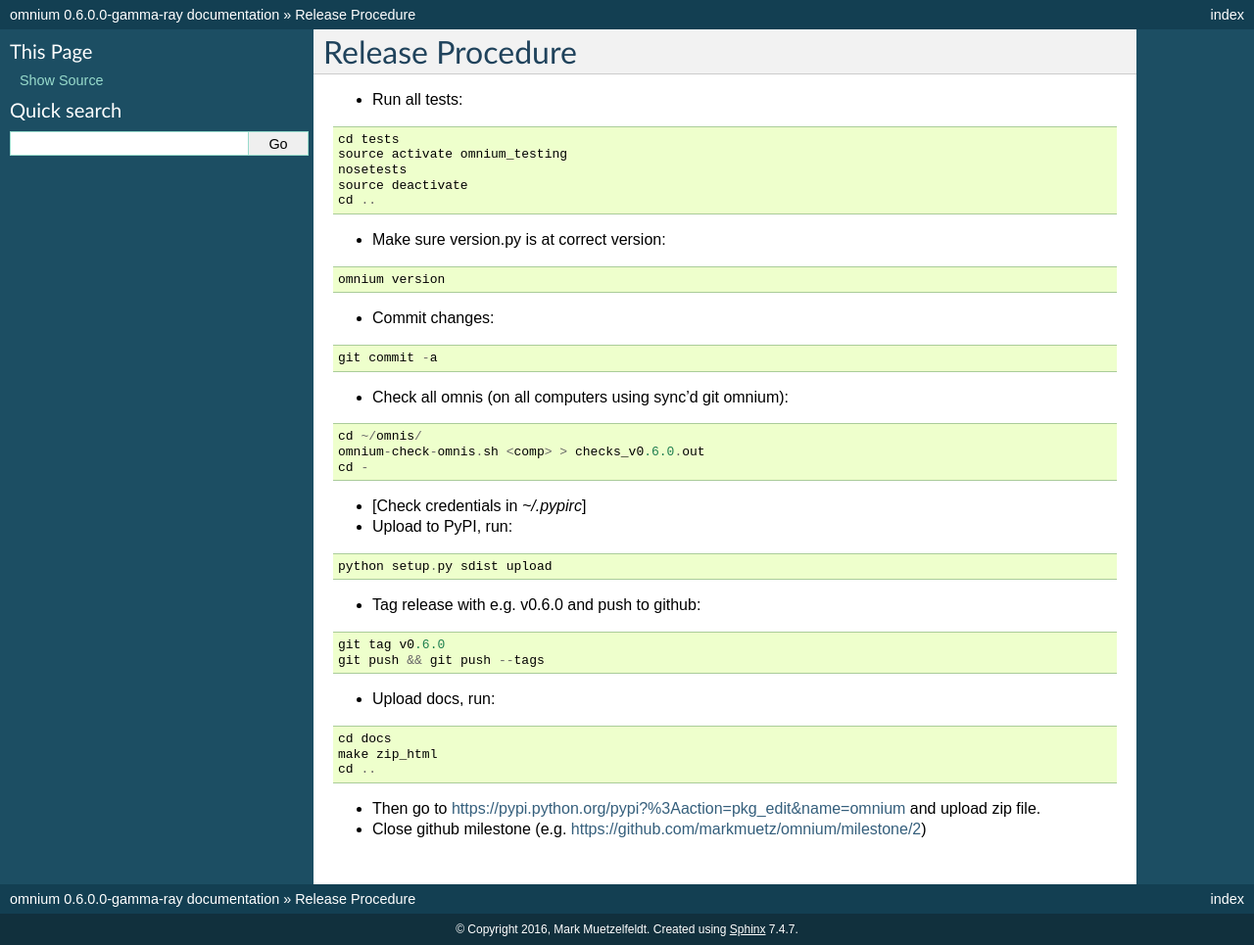
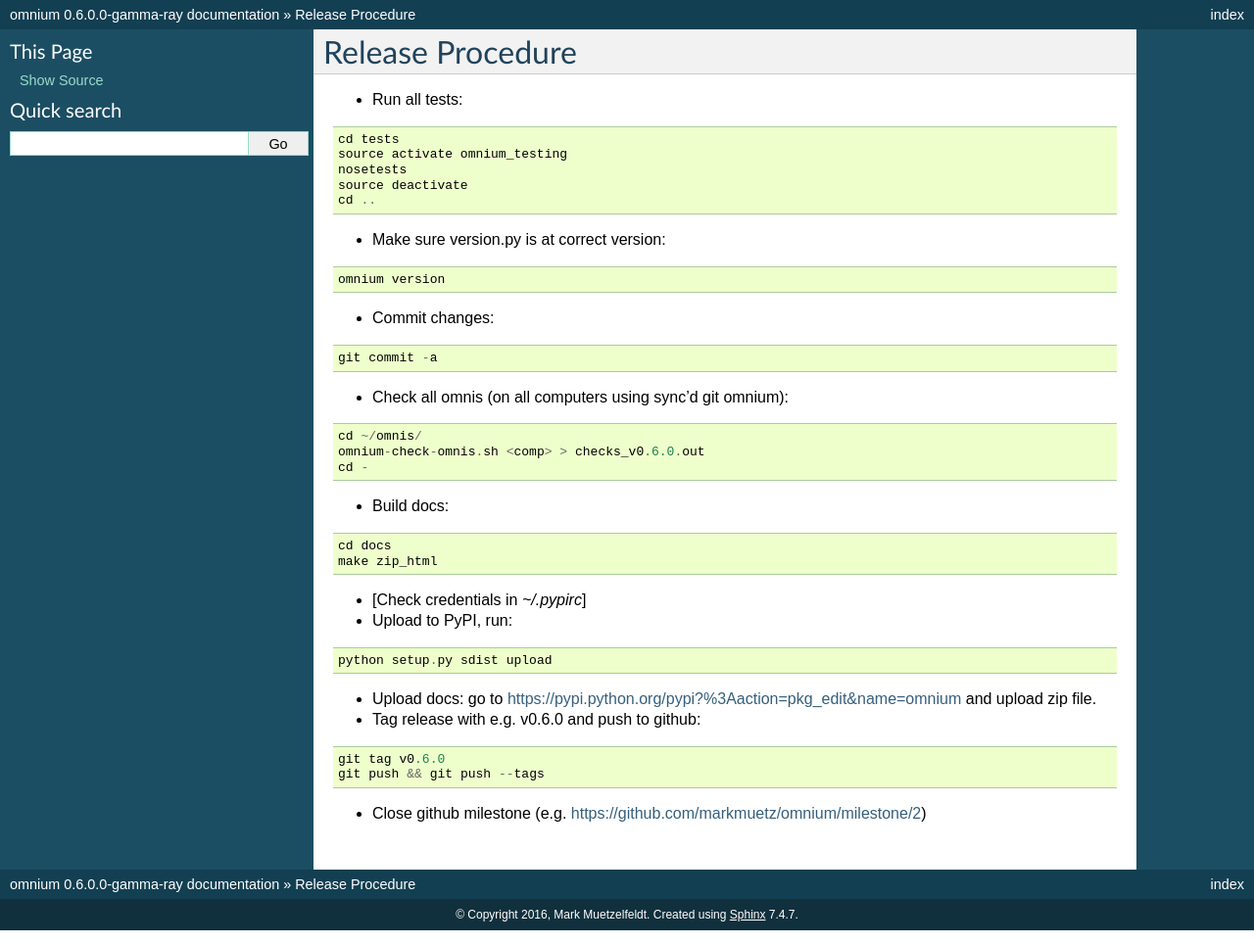
Before and after one commit to markmuetz/omnium, a Sphinx documentation site: the page built from docs/release_procedure.rst, in a window 1280 px wide. Shown: the whole page at 98% size. Built offline with Sphinx 7.4.7, drawn with Linux system fonts in a browser that asks for light colours; some of the changed lines change nothing that is shown.

Commit message:
Small changes to release proc order.

```diff
--- a/docs/release_procedure.rst
+++ b/docs/release_procedure.rst
@@ -31,12 +31,21 @@ Release Procedure
     omnium-check-omnis.sh <comp> > checks_v0.6.0.out
     cd -
 
+* Build docs:
+
+::
+
+    cd docs
+    make zip_html
+
 * [Check credentials in `~/.pypirc`]
 * Upload to PyPI, run:
 
 ::
 
     python setup.py sdist upload
+
+* Upload docs: go to https://pypi.python.org/pypi?%3Aaction=pkg_edit&name=omnium and upload zip file.
 
 * Tag release with e.g. v0.6.0 and push to github:
 
@@ -45,14 +54,4 @@ Release Procedure
     git tag v0.6.0
     git push && git push --tags
 
-* Upload docs, run:
-
-::
-
-    cd docs
-    make zip_html
-    cd ..
-
-* Then go to https://pypi.python.org/pypi?%3Aaction=pkg_edit&name=omnium and upload zip file.
-
 * Close github milestone (e.g. https://github.com/markmuetz/omnium/milestone/2)
```
